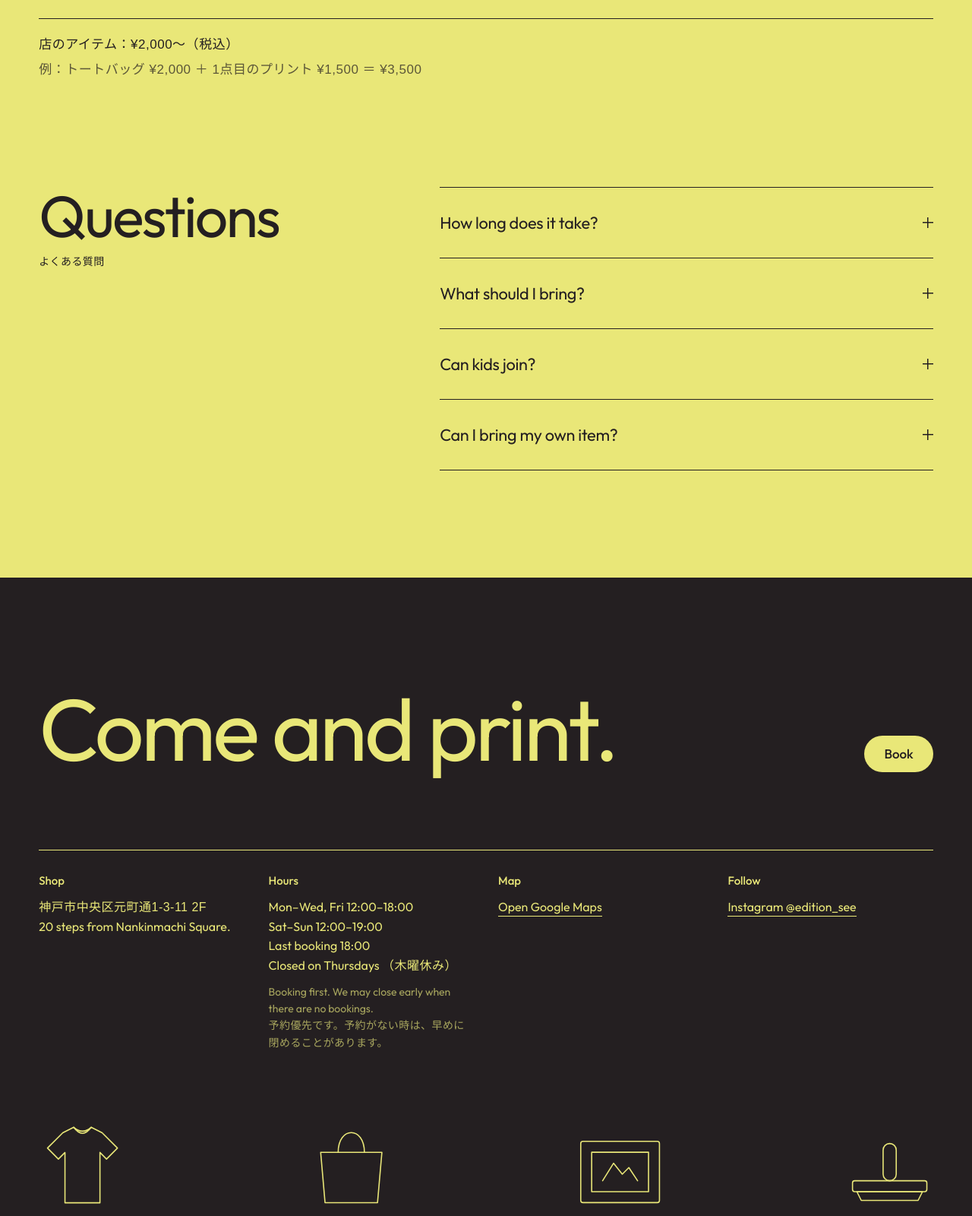
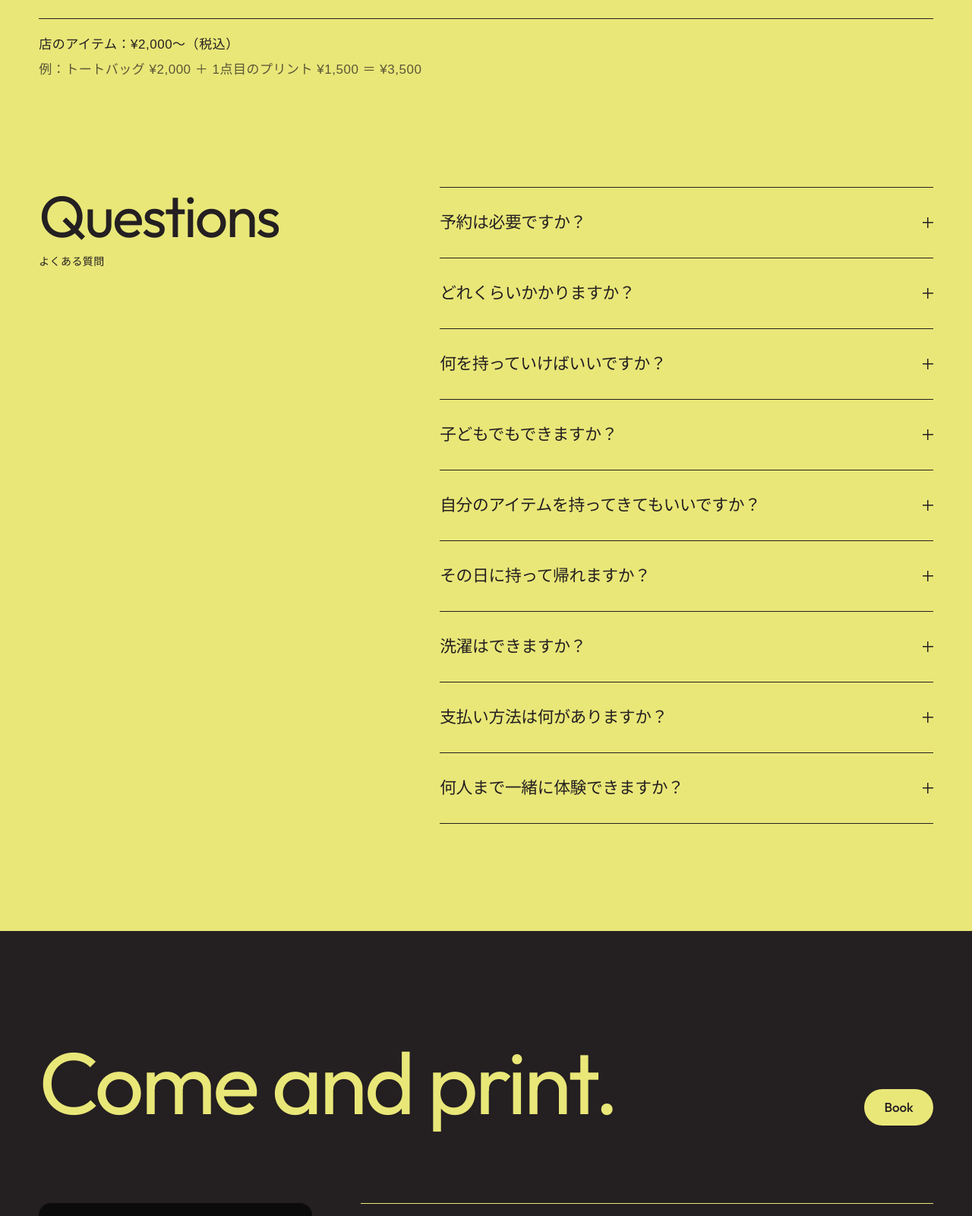
Before and after one commit to botorotto-see/es_hp, a plain HTML site: page index.html in a window 1280 px wide. Shown: the part 5418-7018 px from the top of the page at 76% size. Drawn offline with Linux system fonts and the light colour scheme; a web font is replaced by a local one.

Commit message:
Add files via upload

```diff
--- a/index.html
+++ b/index.html
@@ -4,7 +4,7 @@
 <meta charset="utf-8">
 <meta name="viewport" content="width=device-width, initial-scale=1, viewport-fit=cover">
 <title>EDITION SEE?｜神戸・南京町でTシャツを自分で刷る体験</title>
-<meta name="description" content="神戸・南京町の広場から20歩。Tシャツやトートバッグに、自分で刷る体験の店です。1時間、手ぶらでOK、3歳からできます。">
+<meta name="description" content="神戸・南京町の広場から20歩。Tシャツやトートバッグに、自分で刷る体験の店です。1時間、手ぶらでOK、小学校低学年からできます。">
 <meta property="og:title" content="EDITION SEE?｜神戸・南京町でTシャツを自分で刷る体験">
 <meta property="og:description" content="神戸・南京町の広場から20歩。Tシャツやトートバッグに、自分で刷ります。">
 <meta property="og:type" content="website">
@@ -164,6 +164,13 @@ details p{padding:0 0 24px}
 footer{padding:24px var(--pad) calc(24px + env(safe-area-inset-bottom,0px));display:flex;justify-content:space-between;gap:16px;flex-wrap:wrap;font-size:14px;color:var(--sub-on-dark)}
 footer a{text-decoration:none}
 
+/* アクセス動画 */
+.visit-grid{display:grid;grid-template-columns:minmax(0,360px) minmax(0,1fr);gap:clamp(32px,5vw,88px);align-items:start;margin-top:clamp(64px,8vw,120px)}
+.visit-grid .info{margin-top:0;grid-template-columns:repeat(2,minmax(0,1fr));row-gap:40px}
+.access-video{position:relative;aspect-ratio:9/16;border-radius:16px;overflow:hidden;background:#0b0b0b;display:grid;place-items:center;font-size:13px;color:var(--sub-on-dark)}
+.access-video video{position:absolute;inset:0;width:100%;height:100%;object-fit:cover}
+@media (max-width:760px){.visit-grid{grid-template-columns:1fr}.access-video{width:100%;max-width:420px;margin:0 auto}}
+
 @media (prefers-reduced-motion:reduce){
   html{scroll-behavior:auto}
   .hero{height:auto}
@@ -250,7 +257,7 @@ footer a{text-decoration:none}
     <div class="wrap facts">
       <div class="fact"><div class="ph">Photo: media/fact1.jpg<img data-media="fact1" data-fallback="step3" alt="" loading="lazy"></div><h3>1 hour</h3><p class="sub">From start to finish.</p></div>
       <div class="fact"><div class="ph">Photo: media/fact2.jpg<img data-media="fact2" data-fallback="shop" alt="" loading="lazy"></div><h3>Nothing to bring</h3><p class="sub">Just come.</p></div>
-      <div class="fact"><div class="ph">Photo: media/fact3.jpg<img data-media="fact3" data-fallback="step4" alt="" loading="lazy"></div><h3>From age 3</h3><p class="sub">Kids can join.</p></div>
+      <div class="fact"><div class="ph">Photo: media/fact3.jpg<img data-media="fact3" data-fallback="step4" alt="" loading="lazy"></div><h3>From 1st grade</h3><p class="sub">Kids can join.</p></div>
     </div>
   </section>
 
@@ -272,11 +279,16 @@ footer a{text-decoration:none}
   <section class="lime" style="padding-top:0">
     <div class="wrap faq">
       <h2 class="h2">Questions<span class="ja-note" lang="ja">よくある質問</span></h2>
-      <div>
-        <details><summary>How long does it take?</summary><p>1 hour.</p></details>
-        <details><summary>What should I bring?</summary><p>Nothing. Just come.</p></details>
-        <details><summary>Can kids join?</summary><p>Yes, from age 3.</p></details>
-        <details><summary>Can I bring my own item?</summary><p>Yes. ¥2,000 per design.</p></details>
+      <div lang="ja">
+        <details><summary>予約は必要ですか？</summary><p>予約優先です。予約がなくても、空いていれば体験できます。</p></details>
+        <details><summary>どれくらいかかりますか？</summary><p>1時間ほどで完成します。<br>説明 → アイテムを選ぶ → デザインを選ぶ → 色を選ぶ → 刷る → フォトスポットで撮影</p></details>
+        <details><summary>何を持っていけばいいですか？</summary><p>何もいりません。手ぶらで来てください。</p></details>
+        <details><summary>子どもでもできますか？</summary><p>小学校低学年からできます。低学年のお子さんは、大人の付き添いが必要です。</p></details>
+        <details><summary>自分のアイテムを持ってきてもいいですか？</summary><p>はい。1デザイン2,000円です。</p></details>
+        <details><summary>その日に持って帰れますか？</summary><p>はい。そのまま持って帰れます。</p></details>
+        <details><summary>洗濯はできますか？</summary><p>できます。刷ってから24時間、自然に乾かしてから洗うのがおすすめです。</p></details>
+        <details><summary>支払い方法は何がありますか？</summary><p>現金とPayPayが使えます。</p></details>
+        <details><summary>何人まで一緒に体験できますか？</summary><p>2枠分の予約で、8人まで一緒に体験できます。それより多い場合は、お電話で相談してください。<br><a class="link" href="tel:07026160776">070-2616-0776</a></p></details>
       </div>
     </div>
   </section>
@@ -288,11 +300,14 @@ footer a{text-decoration:none}
         <h2 class="h2">Come and print.</h2>
         <a class="btn" href="https://reserve.peraichi.com/r/2bb4d0dd/select_date?course=54808" data-reserve>Book</a>
       </div>
+      <div class="visit-grid">
+        <div class="access-video"><span>Video: media/access.mp4</span><video data-media="access" autoplay muted loop playsinline preload="auto" aria-label="Map from Motomachi Station to EDITION SEE?"></video></div>
       <div class="info">
         <div><h3>Shop</h3><address><span lang="ja">神戸市中央区元町通1-3-11 2F</span><br>20 steps from Nankinmachi Square.</address></div>
         <div><h3>Hours</h3><p>Mon–Wed, Fri 12:00–18:00<br>Sat–Sun 12:00–19:00<br>Last booking 18:00<br>Closed on Thursdays <span lang="ja">（木曜休み）</span></p><p class="sub" style="margin-top:10px;font-size:14px">Booking first. We may close early when there are no bookings.<br><span lang="ja">予約優先です。予約がない時は、早めに閉めることがあります。</span></p></div>
         <div><h3>Map</h3><p><a class="link" href="https://maps.app.goo.gl/xffJ6kK636p7FBq89" target="_blank" rel="noopener">Open Google Maps</a></p></div>
         <div><h3>Follow</h3><p><a class="link" href="https://www.instagram.com/edition_see/" target="_blank" rel="noopener">Instagram @edition_see</a></p></div>
+      </div>
       </div>
       <!-- 道具の線画 -->
       <div class="lines" aria-hidden="true">
```
